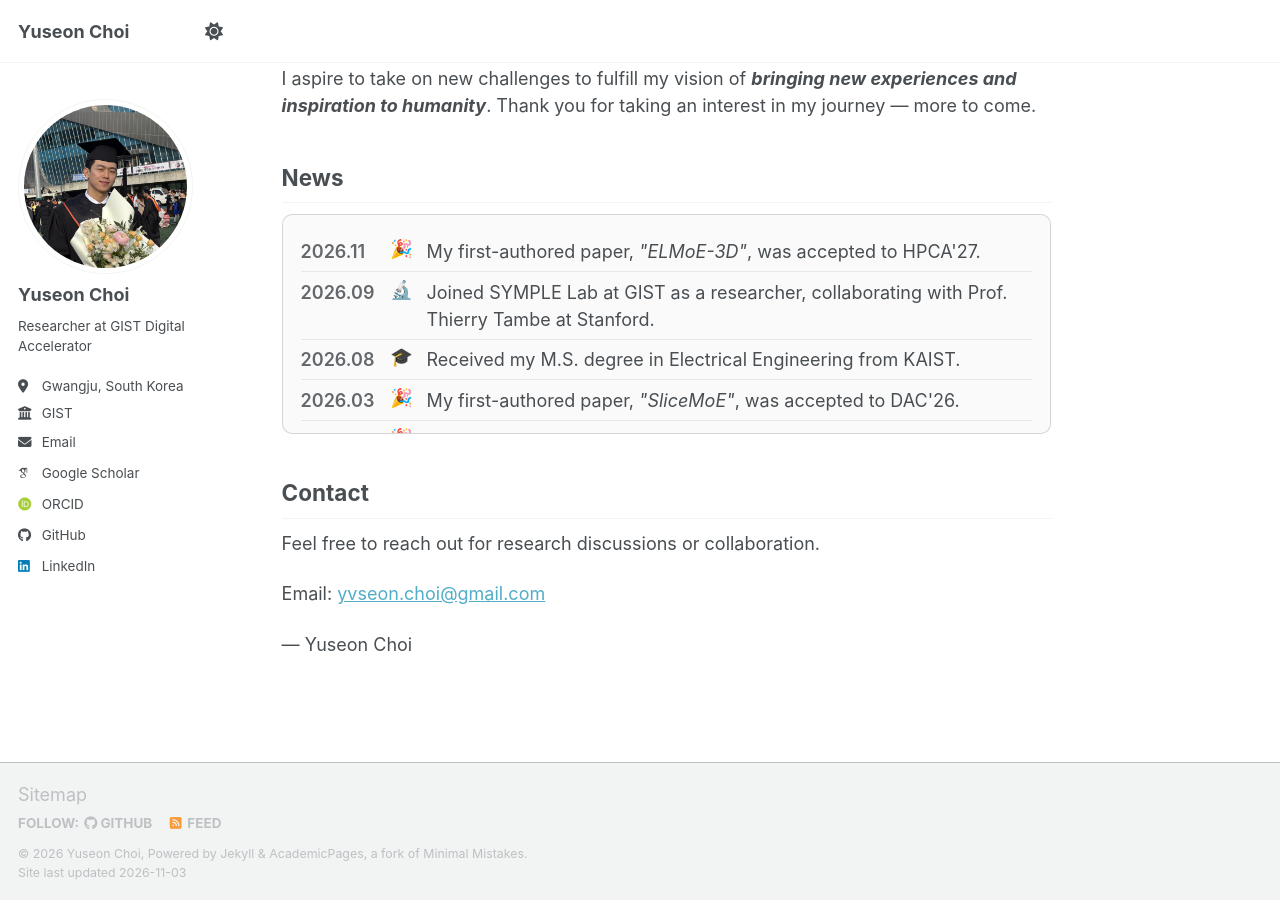
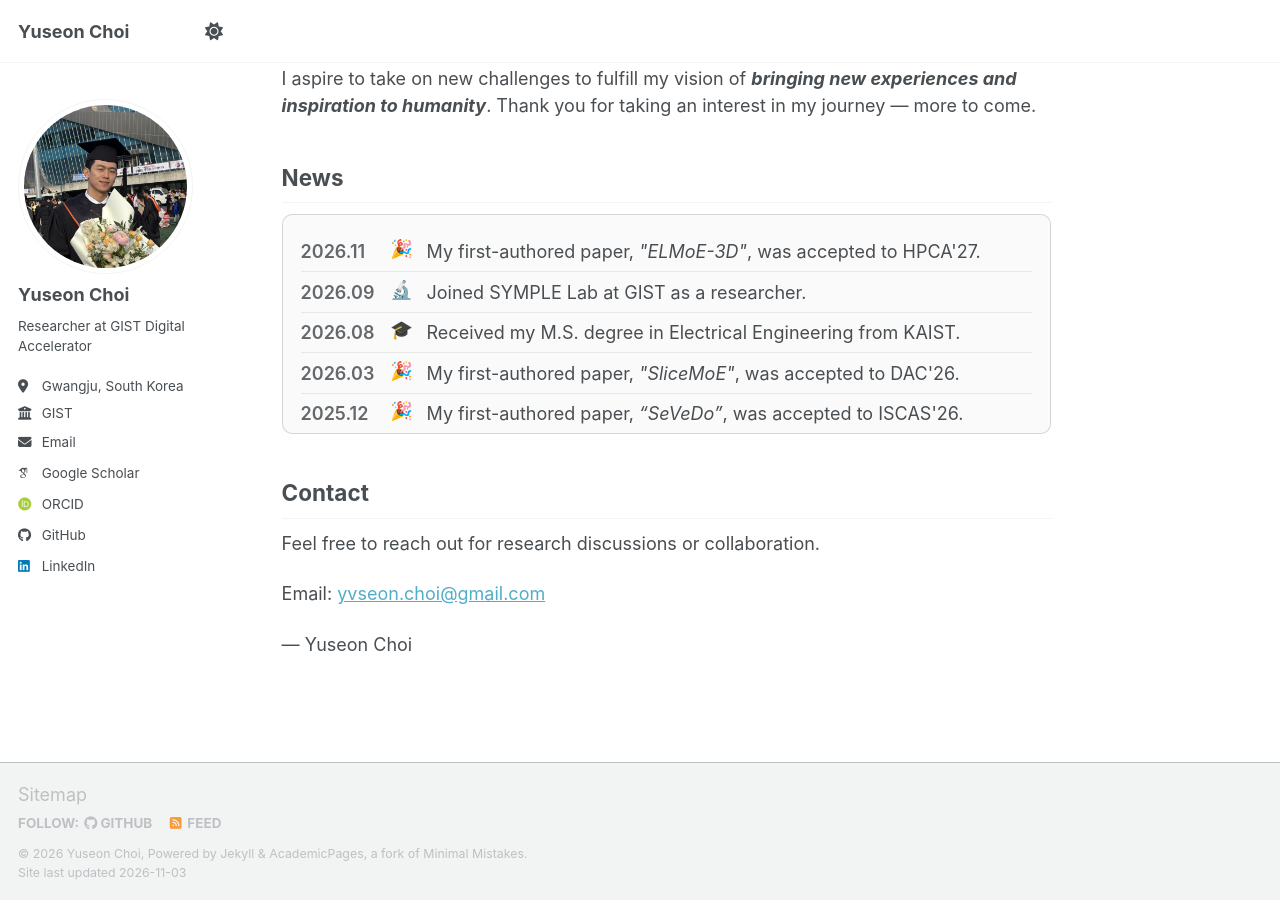
Before and after one commit to yschoi31/yschoi31.github.io, a Jekyll site: the page built from _pages/about.md, in a window 1280 px wide and 900 px high, scrolled down 755 px. Built offline with Jekyll 4.4.1, drawn with Linux system fonts in a browser that asks for light colours; some web fonts are replaced; a script bundle is joined from its source files by our own code; library files that are not in the unit come from our copies.

Commit message:
Simplify the SYMPLE Lab news item.
Drop the Stanford collaboration from that line.

```diff
--- a/_pages/about.md
+++ b/_pages/about.md
@@ -38,7 +38,7 @@ Thank you for taking an interest in my journey — more to come.
   <div class="news-row">
     <div class="news-date">2026.09</div>
     <div class="news-emo">🔬</div>
-    <div class="news-text">Joined SYMPLE Lab at GIST as a researcher, collaborating with Prof. Thierry Tambe at Stanford.</div>
+    <div class="news-text">Joined SYMPLE Lab at GIST as a researcher.</div>
   </div>
 
   <div class="news-row">
```
